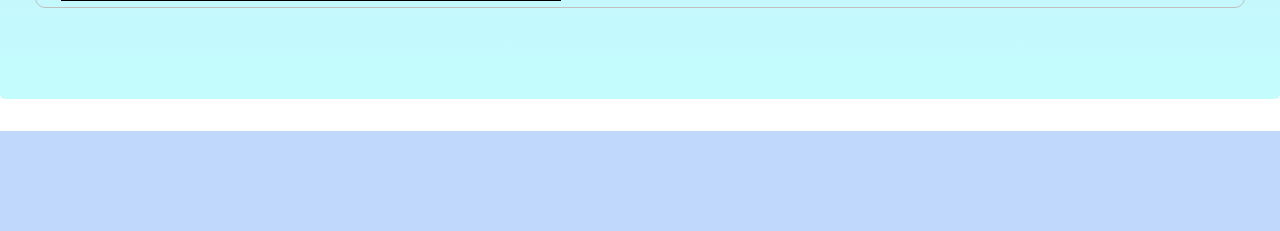
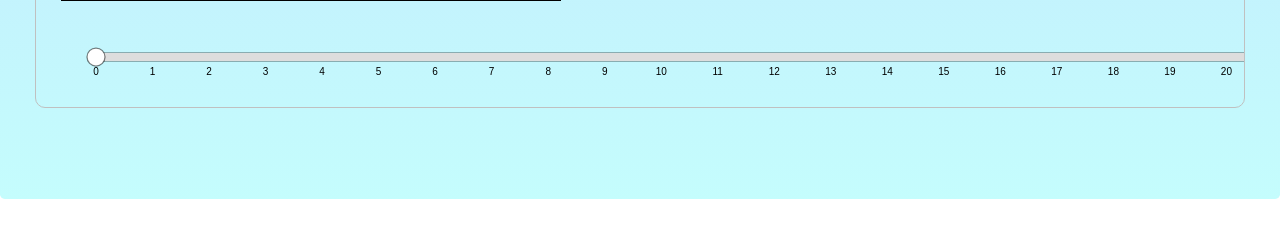
Before and after one commit to AugieMurphy/sleepy-heads, a Flask app: page / in a window 1280 px wide. Shown: the part 1535-1766 px from the top of the page. Before the commit the page ends 1666 px from the top, so only its background shows below. Run offline with Flask 2, Linux system fonts and the light colour scheme; some libraries are stand-ins or nearby versions.

Commit message:
added slider for the clock

```diff
--- a/app.py
+++ b/app.py
@@ -22,5 +22,5 @@ def root():
 
 
 if __name__ == '__main__':
-	app.debug = True
+	# app.debug = True
 	app.run()        #runs the app
--- a/static/css/style.css
+++ b/static/css/style.css
@@ -108,3 +108,38 @@ h6 {
   border: 5px solid gray;
   border-radius:10px;
 }
+
+.ticks {
+  font: 10px sans-serif;
+}
+
+.track,
+.track-inset,
+.track-overlay {
+  stroke-linecap: round;
+}
+
+.track {
+  stroke: #000;
+  stroke-opacity: 0.3;
+  stroke-width: 10px;
+}
+
+.track-inset {
+  stroke: #ddd;
+  stroke-width: 8px;
+}
+
+.track-overlay {
+  pointer-events: stroke;
+  stroke-width: 50px;
+  stroke: transparent;
+  cursor: crosshair;
+}
+
+.handle {
+  fill: #fff;
+  stroke: #000;
+  stroke-opacity: 0.5;
+  stroke-width: 1.25px;
+}
--- a/static/script.js
+++ b/static/script.js
@@ -567,12 +567,58 @@ var tick = function(){
 
 setInterval(tick,1/10000);
 
-//var slider =
-//d3.slider();
-//.value(1000)
-//.on("slide", function(evt, value){
-//setInterval(tick, value);
-//});
+var slidervg = d3.select(".slider"),
+    margin = {right: 50, left: 50},
+    sliderwidth = +slidervg.attr("width") - margin.left - margin.right,
+    sliderheight = +slidervg.attr("height");
+
+var x = d3.scaleLinear()
+    .domain([0, 23])
+    .range([0, sliderwidth])
+    .clamp(true);
+
+var slider = slidervg.append("g")
+    .attr("class", "slider")
+    .attr("transform", "translate(" + margin.left + "," + sliderheight / 2 + ")");
+
+slider.append("line")
+    .attr("class", "track")
+    .attr("x1", x.range()[0])
+    .attr("x2", x.range()[1])
+  .select(function() { return this.parentNode.appendChild(this.cloneNode(true)); })
+    .attr("class", "track-inset")
+  .select(function() { return this.parentNode.appendChild(this.cloneNode(true)); })
+    .attr("class", "track-overlay")
+    .call(d3.drag()
+        .on("start.interrupt", function() { slider.interrupt(); })
+        .on("start drag", function() { hue(x.invert(d3.event.x)); }));
+
+slider.insert("g", ".track-overlay")
+    .attr("class", "ticks")
+    .attr("transform", "translate(0," + 18 + ")")
+  .selectAll("text")
+  .data(x.ticks(24))
+  .enter().append("text")
+    .attr("x", x)
+    .attr("text-anchor", "middle")
+    .text(function(d) { return d ; });
+
+var handle = slider.insert("circle", ".track-overlay")
+    .attr("class", "handle")
+    .attr("r", 9);
+
+slider.transition() // Gratuitous intro!
+    .duration(750);
+
+function hue(h) {
+  handle.attr("cx", x(h));
+  console.log(Math.trunc(h));
+  sec = 0;
+  min = 0;
+  hr = Math.trunc(h);
+  curTime = Math.trunc(h);
+}
+
 
 
 
--- a/templates/home.html
+++ b/templates/home.html
@@ -96,6 +96,7 @@
         <svg width = "550" height = "400" class = "bar_chart"></svg>
         <h6> *percentage of people doing each activity at the given time on the left </h6>
       </div>
+      <svg width = "1400" height = "100" class = "slider"></svg>
     </div>
 
 
```
